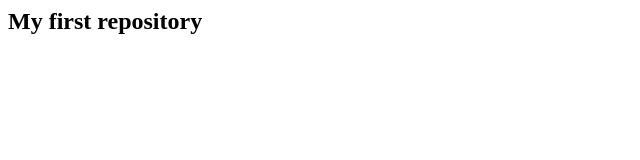
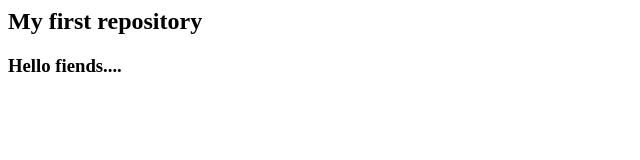
Before and after one commit to Saurabh061990/my-repository, a plain HTML site: page index.html in a window 1280 px wide. Shown: the whole page, without its empty margins (0-640 px from the left). Drawn offline with Linux system fonts and the light colour scheme.

Commit message:
changing h3

```diff
--- a/index.html
+++ b/index.html
@@ -5,7 +5,7 @@
 </head>
 <body>
 <h2>My first repository</h2>
-
+<h3> Hello fiends....</h3>
 </body>
 
 </html>
```
